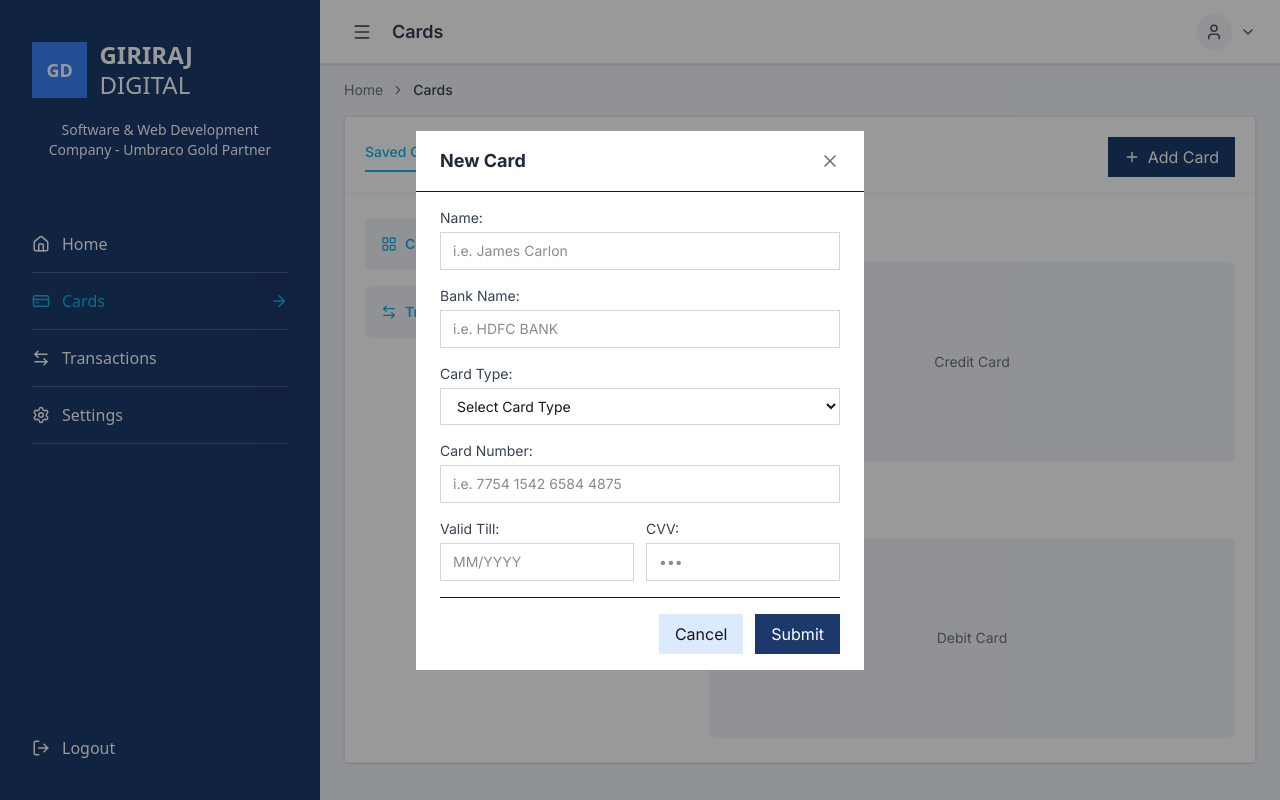
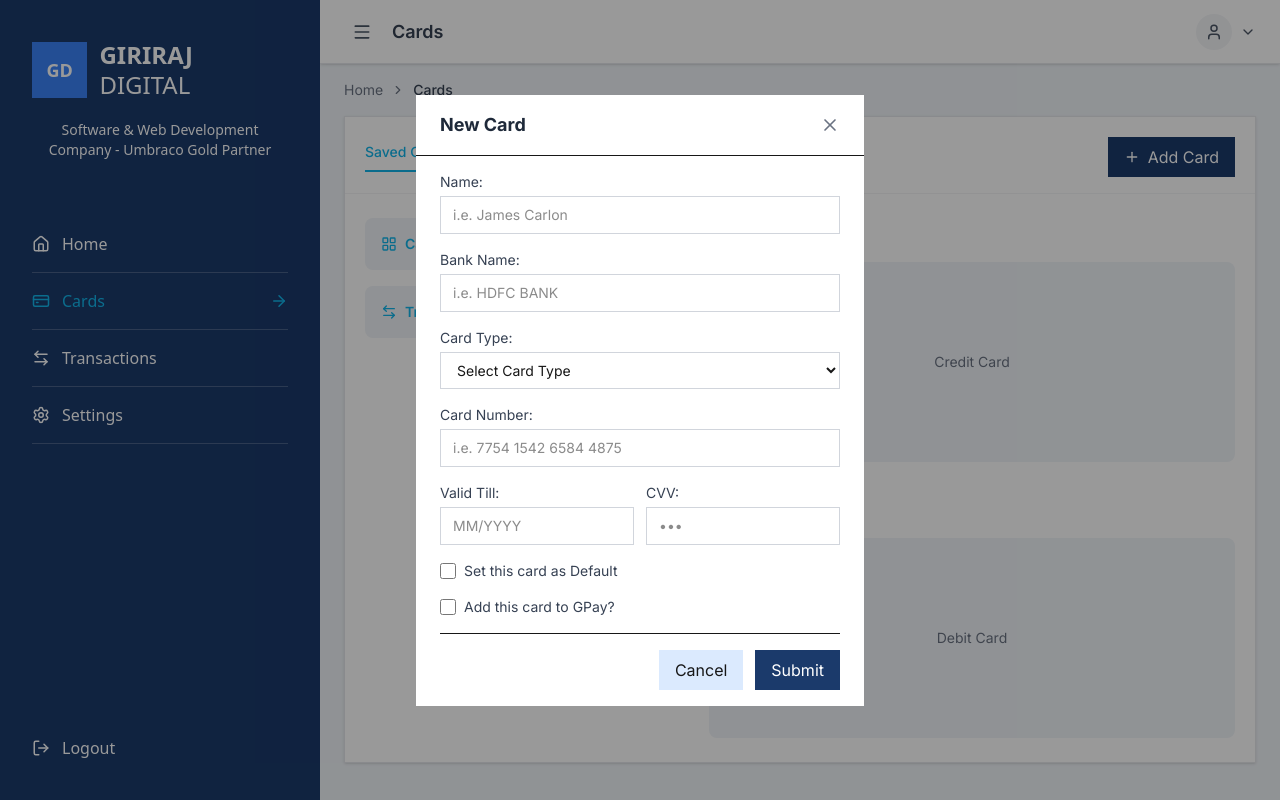
Before and after one commit to Hiralhk14/my-card-app, a Next.js app: page /cards in a window 1280 px wide. Both pictures are taken after a click on the button "Add Card". Built offline with nearby package versions, Linux system fonts and the light colour scheme.

Commit message:
feat : create common checkbox and error message components

```diff
--- a/src/shared/components/cards/addCard/index.tsx
+++ b/src/shared/components/cards/addCard/index.tsx
@@ -7,6 +7,7 @@ import Modal from "@/shared/ui/modal/index";
 import Button from "@/shared/ui/button";
 import Input from "@/shared/ui/input";
 import Select from "@/shared/ui/select";
+import Checkbox from "@/shared/ui/checkbox";
 
 const AddCardModal: React.FC<AddCardModalProps> = ({ isOpen, onClose }) => {
   return (
@@ -58,6 +59,14 @@ const AddCardModal: React.FC<AddCardModalProps> = ({ isOpen, onClose }) => {
             maxLength={4}
           />
         </div>
+        <Checkbox
+          id="set-default"
+          label="Set this card as Default"
+        />
+        <Checkbox
+          id="add-gpay"
+          label="Add this card to GPay?"
+        />
 
         <div className="flex justify-end gap-3 pt-4 border-t">
           <Button variant="secondary" onClick={onClose}>
--- /dev/null
+++ b/src/shared/ui/checkbox/index.tsx
@@ -0,0 +1,28 @@
+import clsx from "clsx";
+
+import type { CheckboxProps } from "@/types/type";
+import ErrorMessage from "../error";
+
+const Checkbox = ({ label, error, className, id, ...props }: CheckboxProps) => {
+  return (
+    <div>
+      <label htmlFor={id} className="flex items-center gap-2 cursor-pointer">
+        <input
+          type="checkbox"
+          id={id}
+          className={clsx("w-4 h-4 border-gray-300", className)}
+          {...props}
+        />
+
+        <span className="text-sm text-gray-700">
+          {label}
+        </span>
+      </label>
+
+      <ErrorMessage error={error} />
+
+    </div>
+  );
+};
+
+export default Checkbox;
--- /dev/null
+++ b/src/shared/ui/error/index.tsx
@@ -0,0 +1,17 @@
+import clsx from "clsx";
+
+import { ErrorMessageProps } from "@/types/type";
+
+const ErrorMessage = ({ error, className }: ErrorMessageProps) => {
+  if (!error) {
+    return null;
+  }
+
+  return (
+    <p className={clsx("mt-1 text-xs text-danger", className)}>
+      {error}
+    </p>
+  );
+};
+
+export default ErrorMessage;
--- a/src/shared/ui/input/index.tsx
+++ b/src/shared/ui/input/index.tsx
@@ -1,7 +1,8 @@
-import React, { forwardRef } from "react";
+import { forwardRef } from "react";
 import clsx from "clsx";
 
 import { InputProps } from "@/types/type";
+import ErrorMessage from "../error";
 
 const Input = forwardRef<HTMLInputElement, InputProps>(
   ({ label, error, rightIcon, className, id, ...props }, ref) => {
@@ -29,11 +30,8 @@ const Input = forwardRef<HTMLInputElement, InputProps>(
             </span>
           )}
         </div>
-        {error && (
-          <p className="mt-1 text-xs text-danger">
-            {error}
-          </p>
-        )}
+        <ErrorMessage error={error} />
+
       </div>
     );
   }
--- a/src/shared/ui/select/index.tsx
+++ b/src/shared/ui/select/index.tsx
@@ -2,6 +2,7 @@ import React, { forwardRef } from "react";
 import clsx from "clsx";
 
 import type { SelectProps } from "@/types/type";
+import ErrorMessage from "../error";
 
 const Select = forwardRef<HTMLSelectElement, SelectProps>(
   ({ label, error, options, placeholder, className, id, ...props }, ref) => {
@@ -33,11 +34,8 @@ const Select = forwardRef<HTMLSelectElement, SelectProps>(
           ))}
         </select>
 
-        {error && (
-          <p className="mt-1 text-xs text-danger">
-            {error}
-          </p>
-        )}
+        <ErrorMessage error={error} />
+
       </div>
     );
   }
```
Also changed, not shown: src/types/type.ts (+10 -0 lines).
